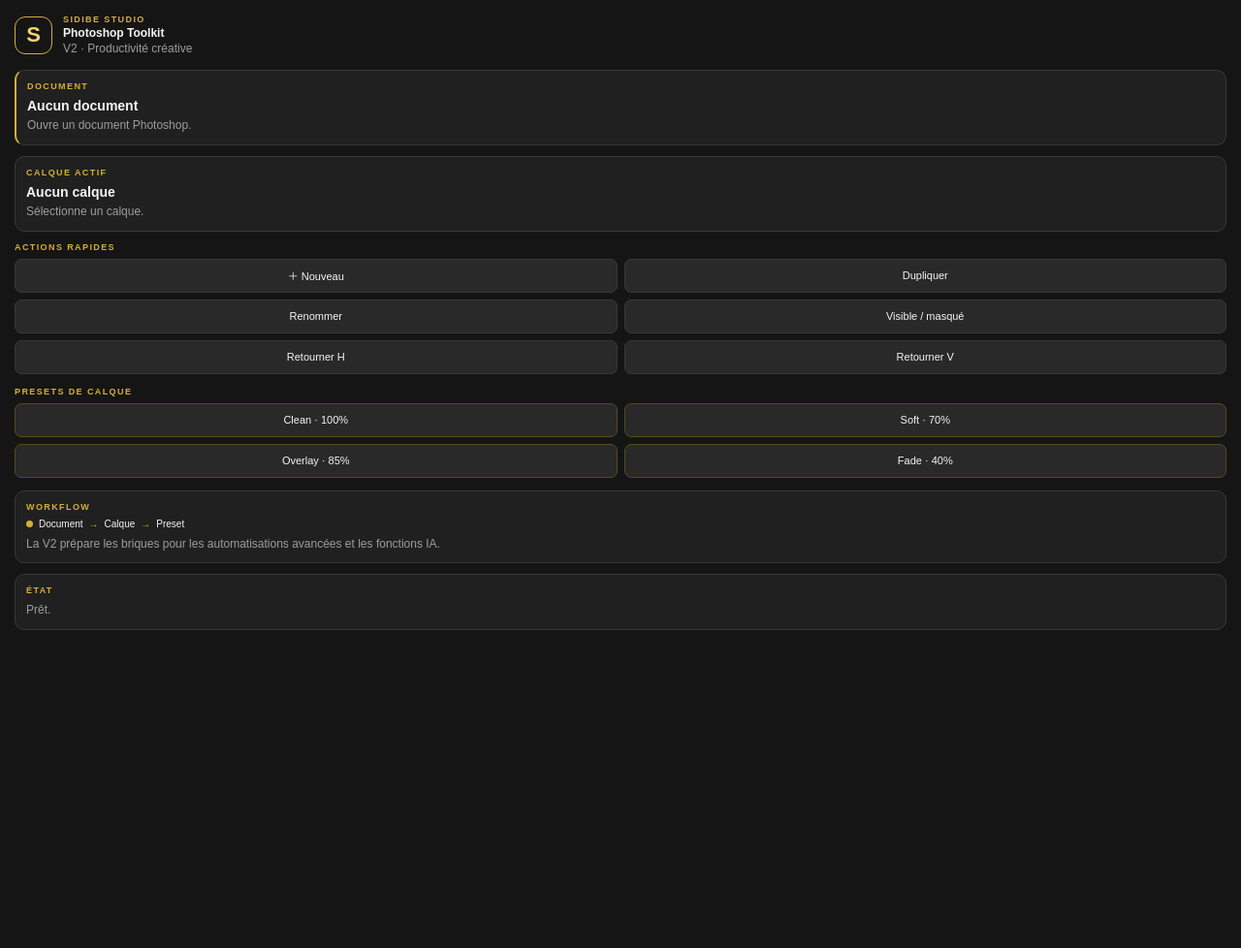
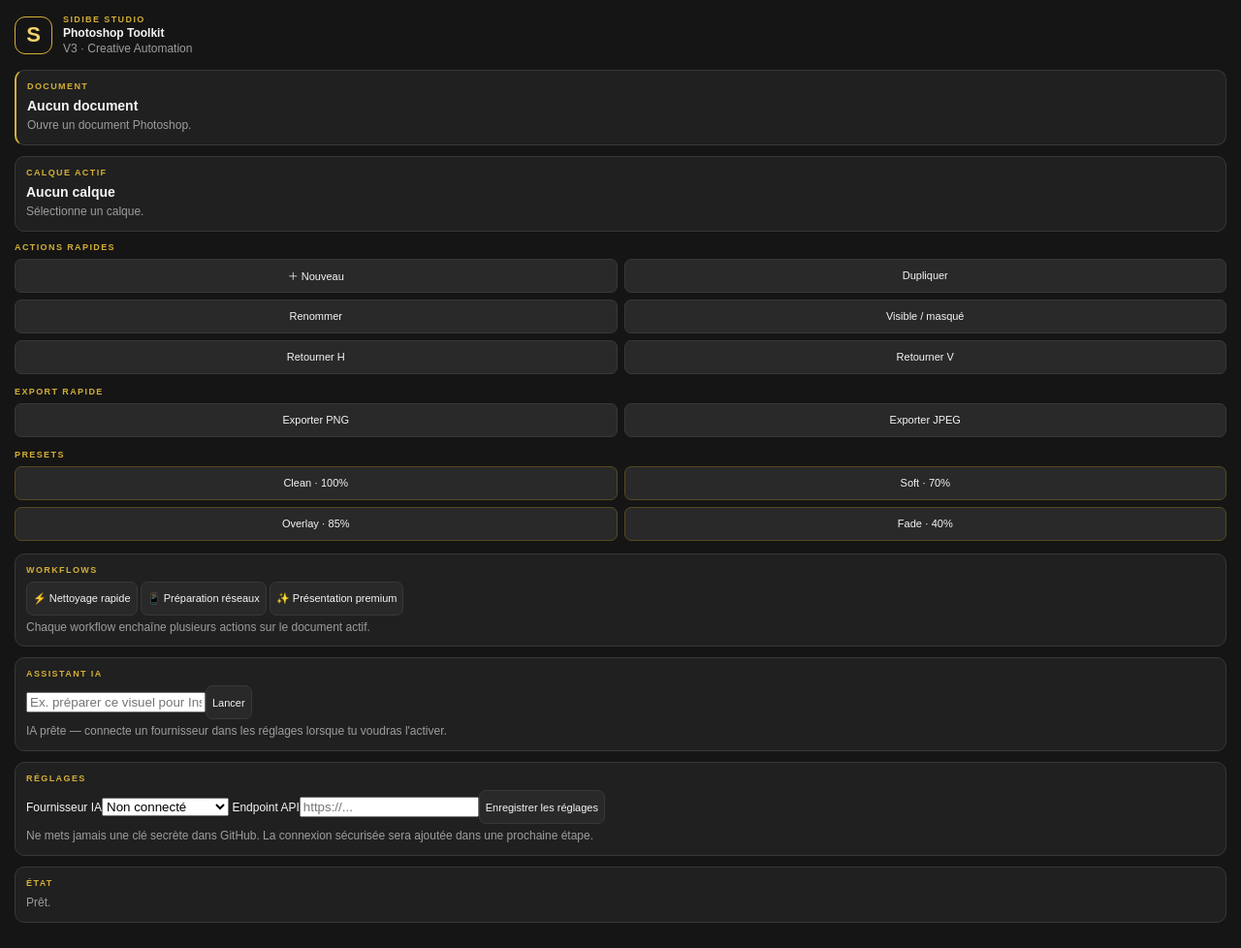
Before and after one commit to sidibeabubakar40-tech/Plugins-photoshop-, a plain HTML site: page index.html in a window 1280 px wide. Shown: the whole page at 97% size. Before the commit the page ends 800 px from the top, so only its background shows below. Drawn offline with Linux system fonts and the light colour scheme.

Commit message:
feat: upgrade Photoshop Toolkit to V3 (index.html)

```diff
--- a/index.html
+++ b/index.html
@@ -1,12 +1,39 @@
 <!doctype html>
 <html><head><meta charset="UTF-8"><title>SIDIBE Photoshop Toolkit</title><link rel="stylesheet" href="styles.css"></head><body>
-<header class="hero"><div class="brand-mark">S</div><div><div class="eyebrow">SIDIBE STUDIO</div><sp-heading size="M">Photoshop Toolkit</sp-heading><div class="subtitle">V2 · Productivité créative</div></div></header>
+<header class="hero"><div class="brand-mark">S</div><div><div class="eyebrow">SIDIBE STUDIO</div><sp-heading size="M">Photoshop Toolkit</sp-heading><div class="subtitle">V3 · Creative Automation</div></div></header>
+
 <section class="card document"><div class="section-title">DOCUMENT</div><div id="docName" class="value">Aucun document</div><div id="docMeta" class="muted">Ouvre un document Photoshop.</div></section>
 <section class="card"><div class="section-title">CALQUE ACTIF</div><div id="layerName" class="value">Aucun calque</div><div id="layerMeta" class="muted">Sélectionne un calque.</div></section>
+
 <section><div class="section-title">ACTIONS RAPIDES</div><div class="grid">
 <button data-action="newLayer">＋ Nouveau</button><button data-action="duplicate">Dupliquer</button><button data-action="rename">Renommer</button><button data-action="toggle">Visible / masqué</button><button data-action="flipH">Retourner H</button><button data-action="flipV">Retourner V</button>
 </div></section>
-<section><div class="section-title">PRESETS DE CALQUE</div><div class="preset-grid"><button data-preset="clean">Clean · 100%</button><button data-preset="soft">Soft · 70%</button><button data-preset="overlay">Overlay · 85%</button><button data-preset="fade">Fade · 40%</button></div></section>
-<section class="card workflow"><div class="section-title">WORKFLOW</div><div class="workflow-row"><span class="dot"></span><span>Document</span><span class="arrow">→</span><span>Calque</span><span class="arrow">→</span><span>Preset</span></div><div class="muted">La V2 prépare les briques pour les automatisations avancées et les fonctions IA.</div></section>
+
+<section><div class="section-title">EXPORT RAPIDE</div><div class="grid">
+<button data-export="png">Exporter PNG</button><button data-export="jpg">Exporter JPEG</button>
+</div></section>
+
+<section><div class="section-title">PRESETS</div><div class="preset-grid">
+<button data-preset="clean">Clean · 100%</button><button data-preset="soft">Soft · 70%</button><button data-preset="overlay">Overlay · 85%</button><button data-preset="fade">Fade · 40%</button>
+</div></section>
+
+<section class="card"><div class="section-title">WORKFLOWS</div>
+<div class="workflow-list">
+<button data-workflow="clean">⚡ Nettoyage rapide</button>
+<button data-workflow="social">📱 Préparation réseaux</button>
+<button data-workflow="presentation">✨ Présentation premium</button>
+</div>
+<div class="muted">Chaque workflow enchaîne plusieurs actions sur le document actif.</div></section>
+
+<section class="card"><div class="section-title">ASSISTANT IA</div>
+<div class="ai-row"><input id="aiPrompt" placeholder="Ex. préparer ce visuel pour Instagram"><button id="aiRun">Lancer</button></div>
+<div id="aiStatus" class="muted">IA prête — connecte un fournisseur dans les réglages lorsque tu voudras l'activer.</div>
+</section>
+
+<section class="card"><div class="section-title">RÉGLAGES</div>
+<label>Fournisseur IA</label><select id="aiProvider"><option value="none">Non connecté</option><option value="openai">OpenAI</option><option value="custom">API personnalisée</option></select>
+<label>Endpoint API</label><input id="aiEndpoint" placeholder="https://..."><button id="saveSettings">Enregistrer les réglages</button>
+<div class="muted">Ne mets jamais une clé secrète dans GitHub. La connexion sécurisée sera ajoutée dans une prochaine étape.</div></section>
+
 <section class="card status-card"><div class="section-title">ÉTAT</div><div id="status" class="muted">Prêt.</div></section>
 <script src="index.js"></script></body></html>
```
